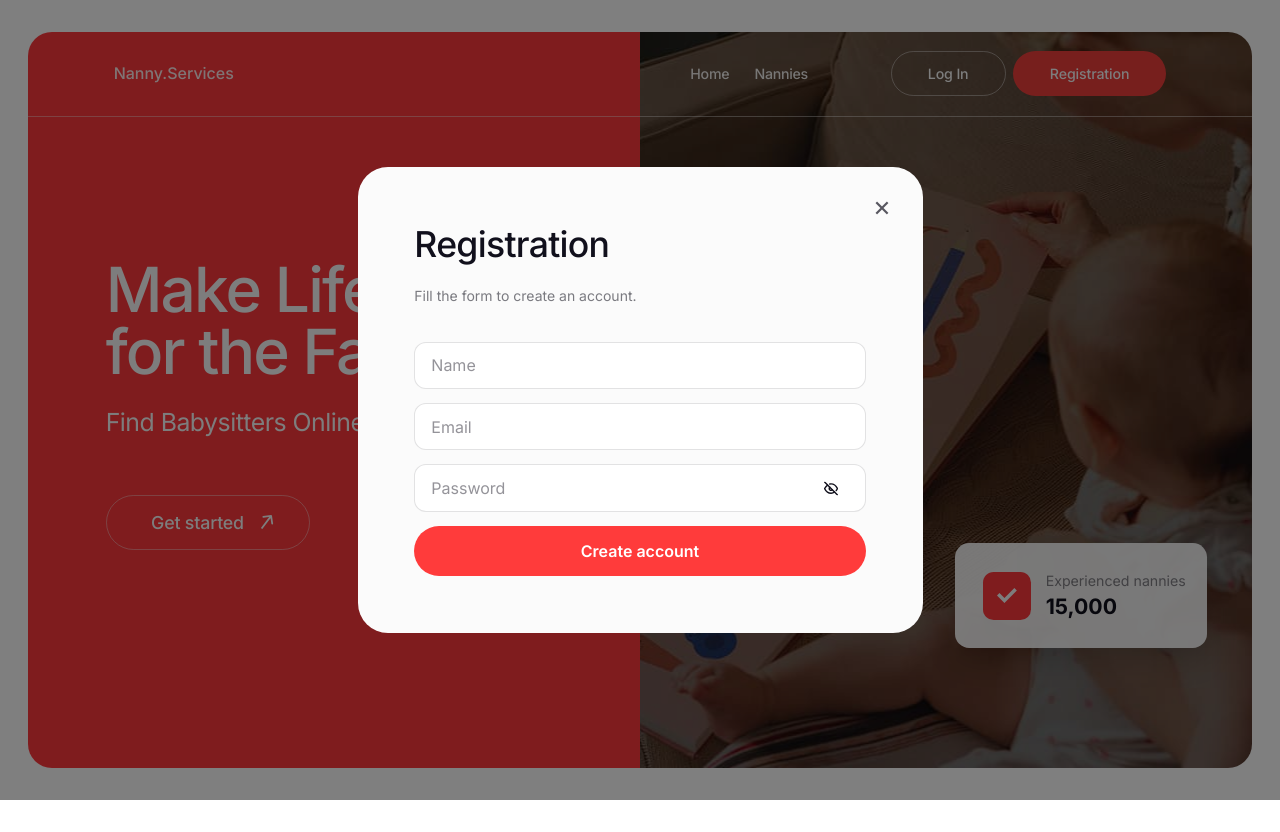
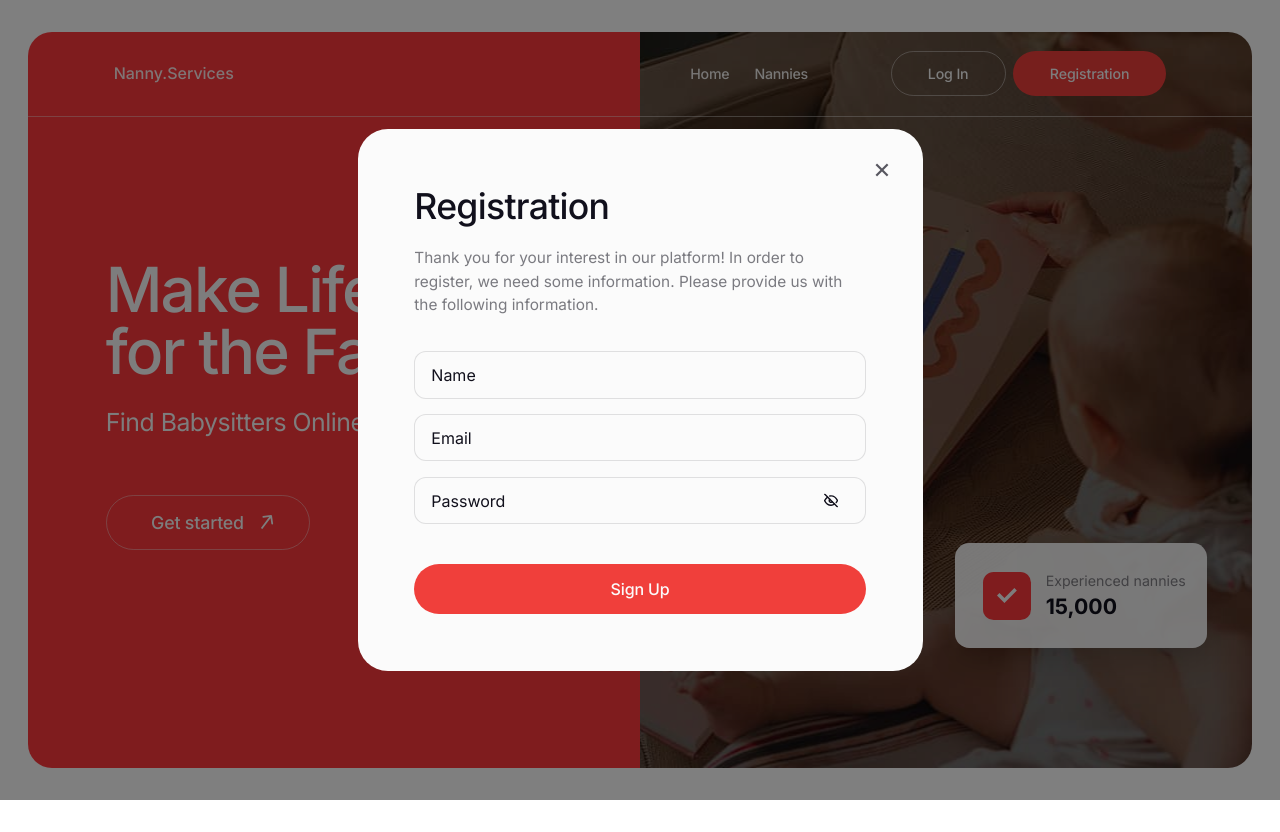
Before and after one commit to MaxBorei/Nanny.Services, a React (Vite) app: page / in a window 1280 px wide. Both pictures are taken after a click on the button "Registration". Built offline with nearby package versions, Linux system fonts and the light colour scheme.

Commit message:
feat(auth): add password visibility toggle to login and register forms

```diff
--- a/src/components/Header/Header.module.css
+++ b/src/components/Header/Header.module.css
@@ -188,19 +188,27 @@
 
 .mobileClose {
   align-self: flex-end;
-  width: 40px;
-  height: 40px;
-  border: 0;
-  border-radius: 999px;
+  width: 32px;
+  height: 32px;
+  padding: 0;
   background: transparent;
-  cursor: pointer;
-  font-size: 20px;
+  font-size: var(--fs-20);
   line-height: 1;
   color: rgba(17, 16, 28, 0.8);
+  display: inline-flex;
+  align-items: center;
+  justify-content: center;
 }
 
 .mobileClose:hover {
   background: rgba(0, 0, 0, 0.06);
+}
+
+.closeIcon {
+  stroke-width: 2.5px;
+  stroke: var(--color-text-third);
+  width: 32px;
+  height: 32px;
 }
 
 .navMobile {
--- a/src/components/Header/Header.tsx
+++ b/src/components/Header/Header.tsx
@@ -76,7 +76,9 @@ export default function Header() {
           aria-label="Close menu"
           onClick={() => setOpen(false)}
         >
-          ✕
+          <svg className={css.closeIcon} aria-hidden="true">
+            <use href="/vite.svg#icon-close" />
+          </svg>
         </button>
 
         <nav className={css.navMobile} aria-label="Mobile">
@@ -119,10 +121,10 @@ export default function Header() {
         {/* Desktop nav */}
         <div className={css.navContainer}>
           <nav className={css.navDesktop} aria-label="Primary">
-            <a className={css.navLink} href="#">
+            <a className={css.navLink} href="/">
               Home
             </a>
-            <a className={css.navLink} href="#">
+            <a className={css.navLink} href="/Nannies">
               Nannies
             </a>
           </nav>
@@ -171,8 +173,8 @@ export default function Header() {
         title={authMode === "login" ? "Log In" : "Registration"}
         description={
           authMode === "login"
-            ? "Enter your email and password."
-            : "Fill the form to create an account."
+            ? "Welcome back! Please enter your credentials to access your account and continue your babysitter search."
+            : "Thank you for your interest in our platform! In order to register, we need some information. Please provide us with the following information."
         }
       >
         {authMode === "login" ? (
--- a/src/components/LoginForm/LoginForm.module.css
+++ b/src/components/LoginForm/LoginForm.module.css
@@ -1,6 +1,8 @@
 .form {
-  display: grid;
-  gap: clamp(10px, 1.2vw, 14px);
+  display: flex;
+  flex-direction: column;
+  gap: clamp(10px, 1.2vw, 18px);
+  margin-bottom: 40px;
 }
 
 .input {
@@ -9,14 +11,15 @@
   padding-inline: clamp(12px, 1.4vw, 16px);
   border-radius: 12px;
   border: 1px solid rgba(17, 16, 28, 0.12);
-  background: #fff;
+  background: var(--color-bg-inverse);
   outline: none;
-  font-size: clamp(14px, 1.25vw, 16px);
-  color: #11101c;
 }
 
 .input::placeholder {
-  color: rgba(17, 16, 28, 0.45);
+  font-size: clamp(14px, 1.25vw, 16px);
+  font-weight: var(--fw-regular);
+  color: var(--color-text-third);
+  line-height: 1.25;
 }
 
 .input:focus {
@@ -56,10 +59,13 @@
   border: 0;
   border-radius: 999px;
   cursor: pointer;
-  background: #ff3b3b;
-  color: #fff;
+  background: var(--color-accent-primary);
+  color: var(--color-accent-inverse);
   font-size: clamp(14px, 1.25vw, 16px);
-  font-weight: 600;
+  font-weight: var(--fw-medium);
+  width: 100%;
+  line-height: 1.25;
+  letter-spacing: var(--ls-ltight);
 }
 
 .submit:hover {
--- a/src/components/LoginForm/LoginForm.tsx
+++ b/src/components/LoginForm/LoginForm.tsx
@@ -1,10 +1,12 @@
 import css from "./LoginForm.module.css";
+import { useState } from "react";
 
 type LoginFormProps = {
   onSubmit: (data: { email: string; password: string }) => void;
 };
 
 export function LoginForm({ onSubmit }: LoginFormProps) {
+  const [showPassword, setShowPassword] = useState(false);
   const handleSubmit = (e: React.FormEvent<HTMLFormElement>) => {
     e.preventDefault();
     const form = e.currentTarget;
@@ -17,7 +19,8 @@ export function LoginForm({ onSubmit }: LoginFormProps) {
   };
 
   return (
-    <form className={css.form} onSubmit={handleSubmit}>
+    <form onSubmit={handleSubmit}>
+      <div className={css.form}>
         <input
           className={css.input}
           name="email"
@@ -25,24 +28,27 @@ export function LoginForm({ onSubmit }: LoginFormProps) {
           placeholder="Email"
           required
         />
-
         <div className={css.field}>
           <input
             className={`${css.input} ${css.inputWithIcon}`}
             name="password"
-          type="password"
+            type={showPassword ? "text" : "password"}
             placeholder="Password"
             required
           />
           <button
             type="button"
             className={css.iconBtn}
-          aria-label="Toggle password visibility"
+            aria-label={showPassword ? "Hide password" : "Show password"}
+            onClick={() => setShowPassword((prev) => !prev)}
           >
             <svg className={css.ctaIcon} aria-hidden="true">
-            <use href="/vite.svg#icon-eye-off" />
+              <use
+                href={`/vite.svg#icon-${showPassword ? "eye" : "eye-off"}`}
+              />
             </svg>
           </button>
+        </div>
       </div>
 
       <button className={css.submit} type="submit">
--- a/src/components/Modal/Modal.module.css
+++ b/src/components/Modal/Modal.module.css
@@ -69,7 +69,7 @@
   font-family: var(--font-family);
   font-weight: var(--fw-regular);
 
-  font-size: clamp(12px, 1.2vw, 14px);
+  font-size: clamp(12px, 1.2vw, 16px);
   line-height: 1.5;
 
   color: rgba(17, 16, 28, 0.55);
--- a/src/components/RegisterForm/RegisterForm.module.css
+++ b/src/components/RegisterForm/RegisterForm.module.css
@@ -1,22 +1,25 @@
 .form {
-  display: grid;
-  gap: clamp(10px, 1.2vw, 14px);
+  display: flex;
+  flex-direction: column;
+  gap: clamp(10px, 1.2vw, 18px);
+  margin-bottom: 40px;
 }
 
 .input {
   width: 100%;
-  height: clamp(44px, 3.7vw, 54px);
+  height: clamp(44px, 3.7vw, 52px);
   padding-inline: clamp(12px, 1.4vw, 16px);
   border-radius: 12px;
   border: 1px solid rgba(17, 16, 28, 0.12);
-  background: #fff;
+  background: var(--color-bg-inverse);
   outline: none;
-  font-size: clamp(14px, 1.25vw, 16px);
-  color: #11101c;
 }
 
 .input::placeholder {
-  color: rgba(17, 16, 28, 0.45);
+  font-size: clamp(14px, 1.25vw, 16px);
+  font-weight: var(--fw-regular);
+  color: var(--color-text-third);
+  line-height: 1.25;
 }
 
 .input:focus {
@@ -29,10 +32,13 @@
   border: 0;
   border-radius: 999px;
   cursor: pointer;
-  background: #ff3b3b;
-  color: #fff;
+  background: var(--color-accent-primary);
+  color: var(--color-accent-inverse);
   font-size: clamp(14px, 1.25vw, 16px);
-  font-weight: 600;
+  font-weight: var(--fw-medium);
+  width: 100%;
+  line-height: 1.25;
+  letter-spacing: var(--ls-ltight);
 }
 
 .submit:hover {
--- a/src/components/RegisterForm/RegisterForm.tsx
+++ b/src/components/RegisterForm/RegisterForm.tsx
@@ -1,10 +1,12 @@
 import css from "./RegisterForm.module.css";
+import { useState } from "react";
 
 type RegisterFormProps = {
   onSubmit: (data: { name: string; email: string; password: string }) => void;
 };
 
 export function RegisterForm({ onSubmit }: RegisterFormProps) {
+  const [showPassword, setShowPassword] = useState(false);
   const handleSubmit = (e: React.FormEvent<HTMLFormElement>) => {
     e.preventDefault();
     const formData = new FormData(e.currentTarget);
@@ -17,7 +19,8 @@ export function RegisterForm({ onSubmit }: RegisterFormProps) {
   };
 
   return (
-    <form className={css.form} onSubmit={handleSubmit}>
+    <form onSubmit={handleSubmit}>
+      <div className={css.form}>
         <input
           className={css.input}
           name="name"
@@ -25,7 +28,6 @@ export function RegisterForm({ onSubmit }: RegisterFormProps) {
           placeholder="Name"
           required
         />
-
         <input
           className={css.input}
           name="email"
@@ -33,28 +35,32 @@ export function RegisterForm({ onSubmit }: RegisterFormProps) {
           placeholder="Email"
           required
         />
-
         <div className={css.field}>
           <input
             className={`${css.input} ${css.inputWithIcon}`}
             name="password"
-          type="password"
+            type={showPassword ? "text" : "password"}
             placeholder="Password"
             required
           />
+
           <button
             type="button"
             className={css.iconBtn}
-          aria-label="Toggle password visibility"
+            aria-label={showPassword ? "Hide password" : "Show password"}
+            onClick={() => setShowPassword((prev) => !prev)}
           >
             <svg className={css.ctaIcon} aria-hidden="true">
-            <use href="/vite.svg#icon-eye-off" />
+              <use
+                href={`/vite.svg#icon-${showPassword ? "eye" : "eye-off"}`}
+              />
             </svg>
           </button>
         </div>
+      </div>
 
       <button className={css.submit} type="submit">
-        Create account
+        Sign Up
       </button>
     </form>
   );
```
Also changed, not shown: public/vite.svg. Lines whose indentation alone changed are shown as unchanged.
